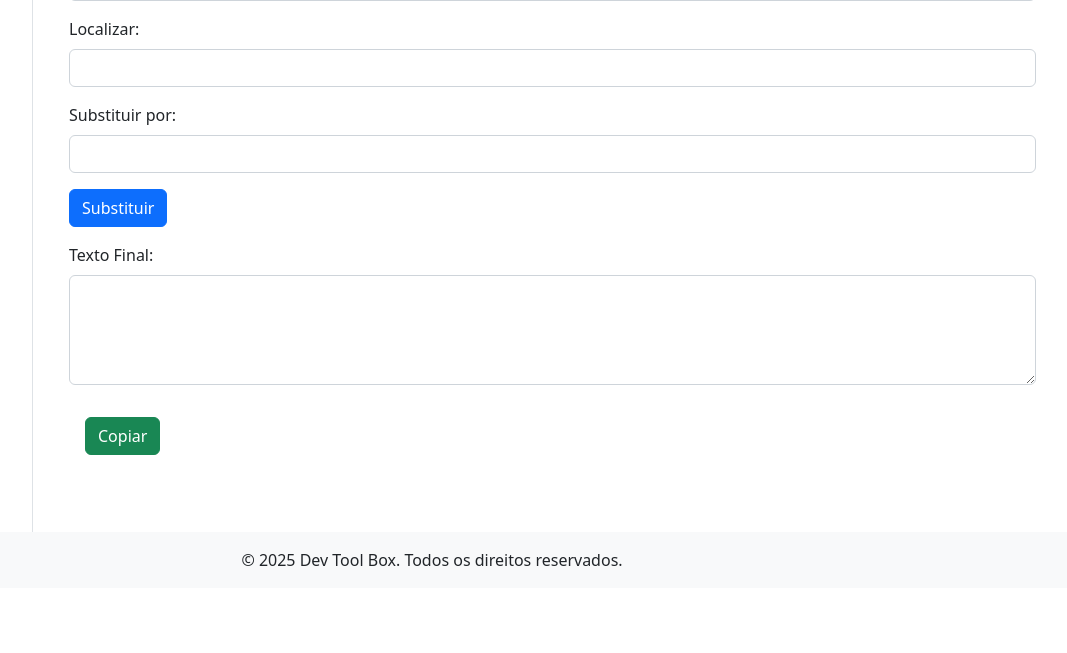
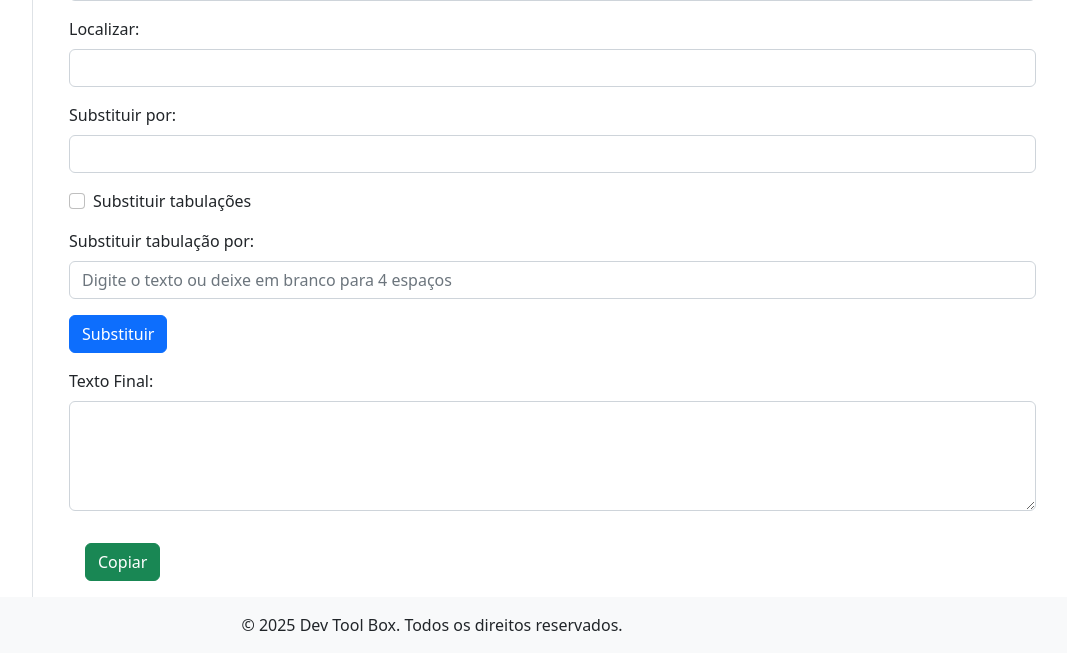
Before and after one commit to JeffersonEstevo/DevToolBox, a Django app: page /substituir_palavra/ in a window 1280 px wide. Shown: the part 268-921 px from the top of the page, without its empty margins (208-1275 px from the left). Before the commit the page ends 834 px from the top, so only its background shows below. Run offline with Django 4.2, Linux system fonts and the light colour scheme; some libraries are stand-ins or nearby versions.

Commit message:
Atualizando substituir_palavra

```diff
--- a/dev_tool_box/core/templates/core/substituir_palavra.html
+++ b/dev_tool_box/core/templates/core/substituir_palavra.html
@@ -7,7 +7,7 @@
 
     <div class="mb-3">
         <label for="original-text" class="form-label">Texto Original:</label>
-        <textarea id="original-text" class="form-control" rows="4"></textarea>
+        <textarea id="original-text" class="form-control" rows="4" style="white-space: pre-wrap;"></textarea>
     </div>
 
     <div class="mb-3">
@@ -20,36 +20,29 @@
         <input type="text" id="replacement-word" class="form-control">
     </div>
 
+    <div class="mb-3 form-check">
+        <input type="checkbox" id="replace-tabs" class="form-check-input">
+        <label class="form-check-label" for="replace-tabs">Substituir tabulações</label>
+    </div>
+    <div class="mb-3">
+        <label for="tab-replacement" class="form-label">Substituir tabulação por:</label>
+        <input type="text" id="tab-replacement" class="form-control" placeholder="Digite o texto ou deixe em branco para 4 espaços">
+    </div>
+
+
     <button id="replace-button" class="btn btn-primary">Substituir</button>
 
     <div class="mb-3 mt-3">
         <label for="final-text" class="form-label">Texto Final:</label>
-        <textarea id="final-text" class="form-control" rows="4" readonly></textarea>
+        <textarea id="final-text" class="form-control" rows="4" style="white-space: pre-wrap;" readonly></textarea>
     </div>
 
     <button id="copy-button" class="btn btn-success m-3">Copiar</button>
+
     <div id="copy-alert" class="alert alert-success d-none" role="alert">
         Texto copiado com sucesso!
     </div>
 
-
-    <!-- Importando o script externo
-    <script src="{% static 'core/js/substituir_palavra.js' %}"></script>-->
     <script src="{% static 'core/js/substituir_palavra.js' %}"></script>
-
-     <!--
-    <script>
-        // Recarrega o script substituição de palavra
-        function reloadSubstituirPalavraScript() {
-            const script = document.createElement("script");
-            script.src = "{% static 'core/js/substituir_palavra.js' %}";
-            document.body.appendChild(script);
-        }
-
-        // Chama a função de recarregar o script após substituir o conteúdo
-        document.addEventListener("DOMContentLoaded", function () {
-            reloadSubstituirPalavraScript();
-        });
-    </script>-->
 </div>
 {% endblock %}
```
Also changed, not shown: dev_tool_box/core/static/core/js/substituir_palavra.js (+32 -11 lines).
